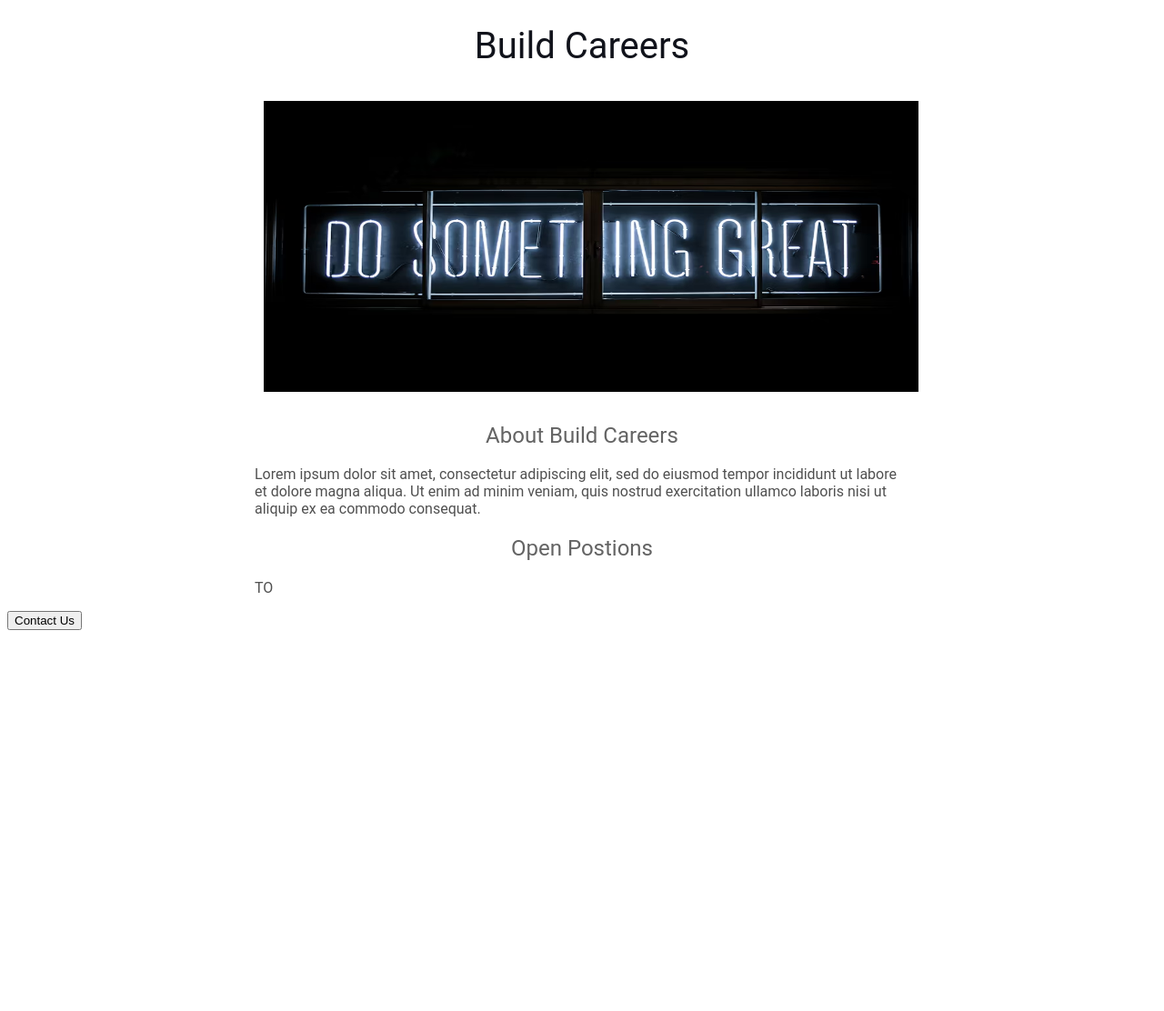
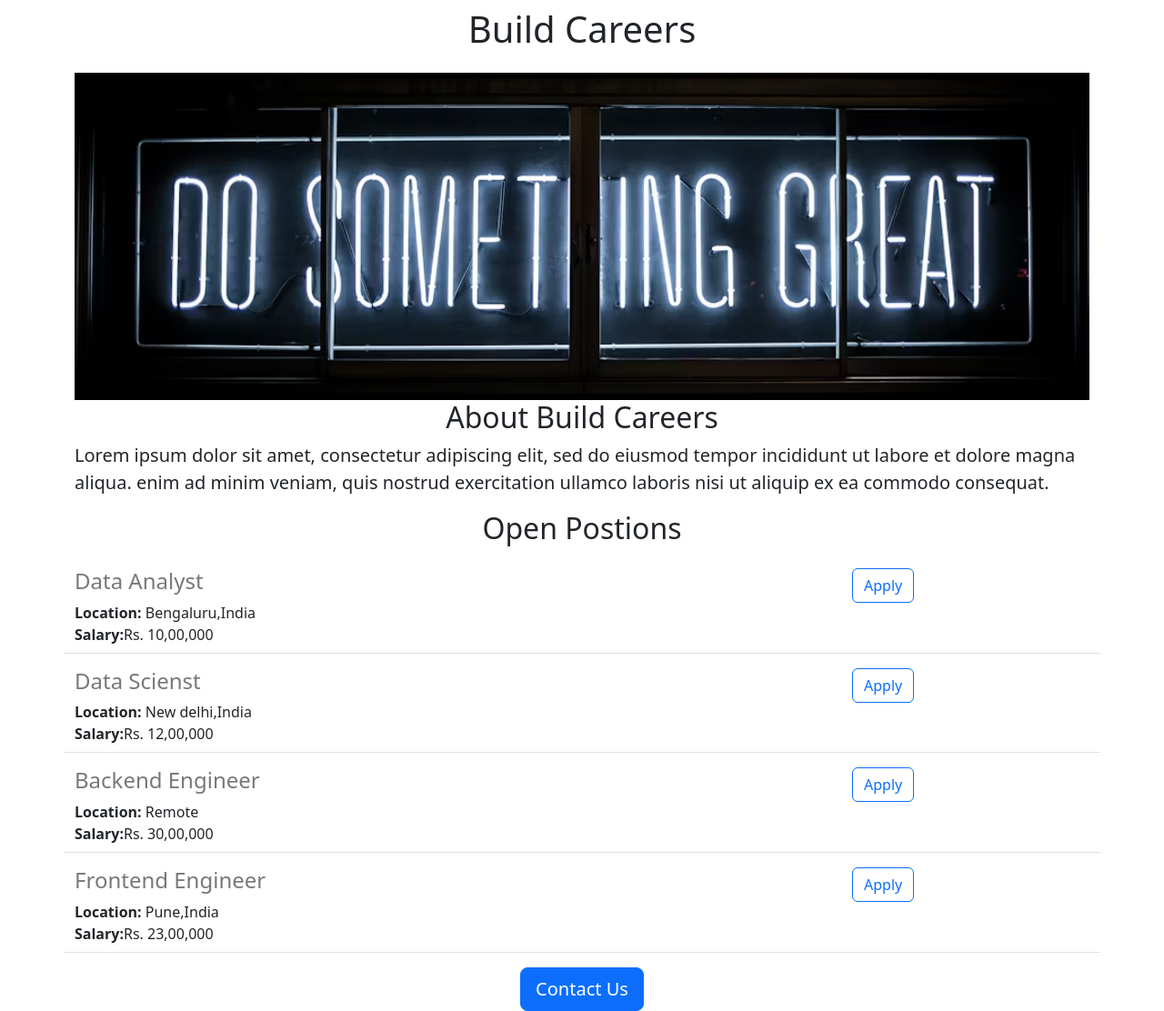
Before and after one commit to Divyanshi1002/Build_career_website_c2, a Flask app: page / in a window 1280 px wide. Shown: the whole page at 91% size. Before the commit the page ends 693 px from the top, so only its background shows below. Run offline with Flask 3, Linux system fonts and the light colour scheme.

Commit message:
added Dynamic Data

```diff
--- a/app.py
+++ b/app.py
@@ -1,27 +1,44 @@
-import logging
-from flask import Flask, render_template
+from flask import Flask, render_template,jsonify
 
 app = Flask(__name__)
-
-# Configure logging
-logging.basicConfig(level=logging.DEBUG)
-
-@app.route('/')
-def hello_world():
-    try:
-        # Log a debug message indicating that the template rendering process has started
-        logging.debug("Rendering 'home.html' template...")
-
-        # Attempt to render the template
-        return render_template('home.html')
-
-    except Exception as e:
-        # Log an error message if an exception occurs during template rendering
-        logging.exception("Error rendering template:")
-        return f"An error occurred while rendering the template: {str(e)}"
 
 @app.route('/act')
 def action():
     return 'Hello there!'
+
+JOBS=[
+    {
+       'id':1,
+       'title':'Data Analyst',
+       'Location':'Bengaluru,India',
+       'salary':'Rs. 10,00,000'
+    },
+    {
+       'id':2,
+       'title':'Data Scienst',
+       'Location':'New delhi,India',
+       'salary':'Rs. 12,00,000'
+    },
+    {
+       'id':3,
+       'title':'Backend Engineer',
+       'Location':'Remote',
+       'salary':'Rs. 30,00,000'
+    },
+    {
+       'id':4,
+       'title':'Frontend Engineer',
+       'Location':'Pune,India',
+       'salary':'Rs. 23,00,000'
+    }
+
+]
+@app.route('/')
+def hello_world():
+    return render_template('home.html',jobs=JOBS)
+@app.route("/jobs")
+def list_jobs():
+    return jsonify(JOBS)
+
 if __name__ == '__main__':
     app.run(debug=True)
--- a/templates/home.html
+++ b/templates/home.html
@@ -2,59 +2,42 @@
 <html >
   <head>
     <title> Build Careers </title>
+    <meta charset="utf-8">
+    <meta name="viewport" content="width=device-width, initial-scale=1">
+    <link href="https://cdn.jsdelivr.net/npm/bootstrap@5.3.3/dist/css/bootstrap.min.css" rel="stylesheet" integrity="sha384-QWTKZyjpPEjISv5WaRU9OFeRpok6YctnYmDr5pNlyT2bRjXh0JMhjY6hW+ALEwIH" crossorigin="anonymous">
     <style>
-
-      h1{
-        font-size:40px;
-        font-family: Roboto;
-        font-weight: normal;
-        color: rgb(17, 19, 27);
-        text-align: center;
-      }
-      h2{
-        font-family: Roboto;
-        font-weight: normal;
-        color: rgb(100,100,100);
-        text-align: center;
-      }
-      p{
-        font-family: Roboto;
-        color: rgb(80,80,80);
-
-      }
-      #container{
-        max-width: 720px;
-        margin: 0 auto ;
-      }
       #banner{
-        width:100%;
-        height:320px;
-        padding:10px;
-        object-fit: center;
+        height:360px;
+        width: 100%;
+        object-fit:cover;
       }
     </style>
   </head>
     <body>
       <header>
-        <div id="container">
-      <h1>Build Careers</h1>
-      <img id="banner"src="career1.jpeg" >
+        <div class="container" >
+      <h1 class="text-center mt-2 mb-4">Build Careers</h1>
+      <img class="img-fluid" id ="banner"src="career1.jpeg">
     </div>
     </header>
     <section>
-      <div id="container">
-      <h2>About Build Careers</h2>
-      <p>Lorem ipsum dolor sit amet,
+      <div class="container">
+      <h2 class="text-center">About Build Careers</h2>
+      <p class="lead">Lorem ipsum dolor sit amet,
       consectetur adipiscing elit, sed do eiusmod
-      tempor incididunt ut labore et dolore magna aliqua. Ut
+      tempor incididunt ut labore et dolore magna aliqua.
       enim ad minim veniam, quis nostrud exercitation ullamco laboris
       nisi ut aliquip ex ea commodo consequat. </p>
 
-      <h2>Open Postions</h2>
-      <p>TO</p>
+      <h2 class="text-center mt-2 mb-4">Open Postions</h2>
+      <p>
+        {% for job in jobs %}
+          {% include 'jobitem.html' %}
+        {% endfor %}
+      </p>
     </div>
     </section>
-    <footer><button>Contact Us</button></footer>
-
-    </body>
+    <div class="text-center">
+    <footer><button class="btn btn-primary btn-lg">Contact Us</button></footer></div>
+  </body>
 </html>
--- /dev/null
+++ b/templates/jobitem.html
@@ -0,0 +1,21 @@
+<div class="border-bottom row" style="margin-bottom:16px;
+ padding-bottom:8px;">
+  <div class="col-9">
+    <h4 style="color:rgb(120,120,120); margin-bottom: 8px;">
+        {{job['title']}}
+    </h4>
+    <div>
+        <b>Location:</b> {{job['Location']}}
+    </div>
+    {% if 'salary' in job %}
+    <div>
+        <b>Salary:</b>{{job['salary']}}
+    </div>
+    {% endif %}
+   </div>
+   <div class="col-3">
+    <button type="button" class="btn btn-outline-primary">
+        Apply
+    </button>
+   </div>
+</div>
```
Also changed, not shown: templates/build_career.jpg (deleted).
